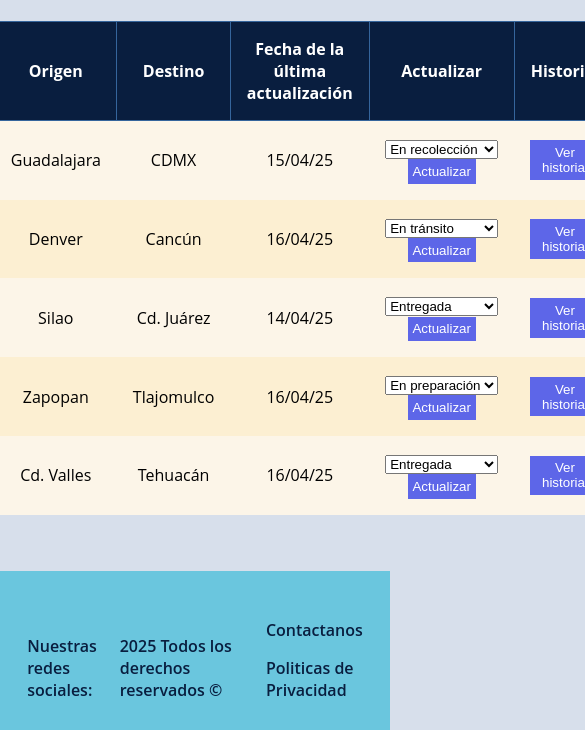
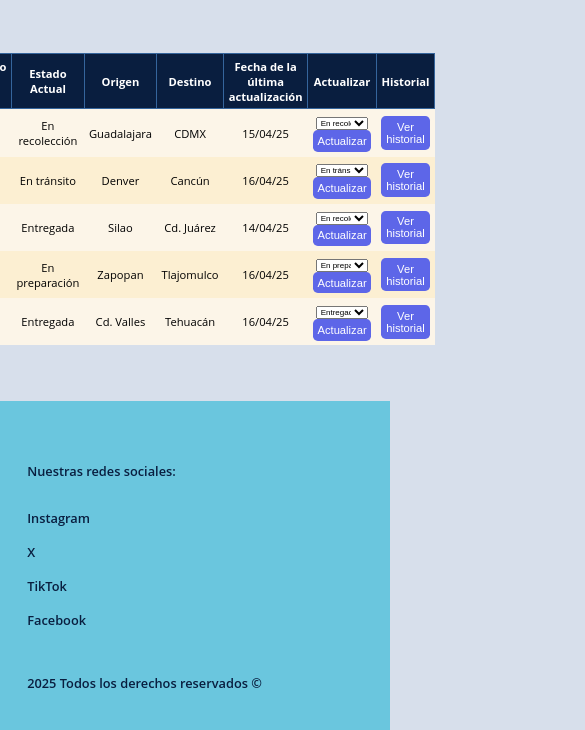
Before and after one commit to RandoMilos/ShippingHound, a plain HTML site: page guideList.html in a window 390 px wide. Shown: the part 195-925 px from the top of the page, 585 px wide, since content can reach past the window. Drawn offline with Linux system fonts and the light colour scheme.

Commit message:
Creation of new scss files and added responsivity

```diff
--- a/css/main.scss
+++ b/css/main.scss
@@ -1,19 +1,6 @@
-$hhPeach: #F0A956;
-$hhNightBlue:  #091E3F;
-$hhLightBlue:  #6AC6DE;
-$hhMidBlue: #5D66E8;
-$hhRed: #BF2C1F;
-$bgColor: #d7dfeb;
-$mainFont: 'Open Sans', sans-serif;
-$fontSize: 16px;
+@import "mixins.scss";
+@import "variables.scss";
 
-@mixin setflex($ai: center, $jc: center, $fd: row){
-    display: flex;
-    align-items: $ai;
-    justify-content: $jc;
-    box-sizing: border-box;
-    flex-direction: $fd;
-}
 
 html{
     font-family: $mainFont;
@@ -35,12 +22,26 @@ header{
     background-color: $hhNightBlue;
     nav{
         @include setflex;
+        @include respontTo(tablet){
+            @include setflex(space-around, space-around, row);
+        }
+        @include respontTo(laptop){
+            gap: .5rem;
+            padding: 1rem;
+        };
     }
     img{
         width: 7rem;
         padding: 2rem;
     }
     li{
+        @include respontTo(laptop){
+            font-weight: 600;
+            font-size: .8rem;
+        };
+        @include respontTo(tablet){
+            display: none;
+        }
         list-style: none;
         font-weight: 700;
         a{
@@ -53,6 +54,14 @@ header{
         padding: 0;
         gap: 3rem;
     }
+    .menuIcon{
+        display: none;
+        @include respontTo(tablet){
+            display: block;
+            width: 2rem;
+            color: $hhPeach;
+        };
+    }
 }
 
 main{
@@ -60,12 +69,19 @@ main{
         padding-top: 6rem;
         margin: 0;
         height: 100%;
+        @include respontTo(laptop){
+            padding-top: 8rem;
+        };
     }
     .mainTitle{ //Titulo principal de la pagina
         background-color: #05142e;
         margin: 0;
         &__text{
             color: #ebebeb;
+            @include respontTo(laptop){
+                font-size: .7rem;
+                padding: 0 1rem;
+            };
         }
         &__container{
             padding: 0;
@@ -86,9 +102,21 @@ main{
         .mainItemsContainer{ //Contenedor de los items de la sección de Estado general
             padding: 4rem 0;
             @include setflex(center, center, row);
+            @include respontTo(Bigtablet){
+                @include setflex(center, center, column);
+            };
             gap: 2rem;
             .mainItem{
-                width: 15%;
+                width: 20%;
+                @include respontTo(laptop){
+                    width: 30%;
+                };
+                @include respontTo(Bigtablet){
+                    width: 40%;
+                };
+                @include respontTo(tablet){
+                    width: 80%;
+                };
                 &__title{
                     background-color: $hhPeach;
                     border-top-left-radius: 1rem;
@@ -99,7 +127,10 @@ main{
                         text-align: center;
                         font-weight: 800;
                         color: #ffffff;
-                        font-size: 1.2rem;
+                        font-size: 1.1rem;
+                        @include respontTo(laptop){
+                            font-size: 1rem;
+                        };
                     }
                 }
                 &__info{
@@ -117,7 +148,7 @@ main{
             }
         }
         .homeInfo{ //Seccion de informacion sobre nosotros
-            background-image: linear-gradient(to right, rgb(235, 235, 235),rgb(235, 235, 235),rgb(235, 235, 235), rgb(121, 123, 253));
+            background-image: linear-gradient(to right, rgb(235, 235, 235),rgb(235, 235, 235),rgb(235, 235, 235), rgb(192, 194, 250));
             padding: 0;
             margin: 1rem;
             border-radius: .5rem;
@@ -132,6 +163,9 @@ main{
                     width: 300px;
                     border-top-right-radius: .5rem;
                     border-bottom-right-radius: .5rem;
+                    @include respontTo(tablet){
+                        display: none;
+                    };
                 }
             }
             &__textContainer{
@@ -141,6 +175,15 @@ main{
                 }
                 p{
                     font-size: 1.2rem;
+                }
+                @include respontTo(Bigtablet){
+                    p{
+                        font-size: .85rem;
+                    }
+                    h3{
+                        font-size: 1.1rem;
+                        font-weight: 500;
+                    }
                 }
             }
         }
@@ -153,12 +196,28 @@ main{
             }
             td{
                 padding: 1rem;
+                @include respontTo(Bigtablet){
+                    font-size: .8rem;
+                    padding: .5rem;
+                };
+                @include respontTo(tablet){
+                    font-size: .7rem;
+                    padding: .3rem;
+                };
             }
             th{
                 background-color: $hhNightBlue;
                 color: #ffffff;
                 padding: 1rem;
                 border: 1px solid #35659c;
+                @include respontTo(Bigtablet){
+                    font-size: .8rem;
+                    padding: .5rem;
+                };
+                @include respontTo(tablet){
+                    font-size: .7rem;
+                    padding: .3rem;
+                };
             }
             tr:nth-child(odd) {
                 background-color: #fcefd2;
@@ -171,7 +230,16 @@ main{
                 background-color: $hhMidBlue;
                 color: #ffffff;
                 padding: .3rem;
-                border-radius: .3   rem;
+                border-radius: .3rem;
+                @include respontTo(tablet){
+                    font-size: .7rem;
+                };
+            }
+            .selectEstado{
+                @include respontTo(tablet){
+                    font-size: .5rem;
+                    width: 90%;
+                };
             }
         }
         .createGuide{ //Seccion de Forumulario de creacion de guia
@@ -235,6 +303,9 @@ main{
                 padding-bottom: 1rem;
                 border-radius: 2.5rem;
                 margin-bottom: 10rem;
+                @include respontTo(Bigtablet){
+                    width: 80%;
+                };
             }
         }
         .guideHistoryContainer{
@@ -263,6 +334,13 @@ footer{
     color: $hhNightBlue;
     font-weight: 600;
     @include setflex(flex-start, space-around, row);
+    @include respontTo(tablet){
+        @include setflex(flex-start, center, column);
+        gap: 2rem;
+    }
+    @include respontTo(laptop){
+        font-size: .8rem;
+    }
     .socialNetworks{
         @include setflex(flex-start, center, column);
         gap: 1rem;
--- /dev/null
+++ b/css/mixins.scss
@@ -0,0 +1,33 @@
+@mixin setflex($ai: center, $jc: center, $fd: row){
+    display: flex;
+    align-items: $ai;
+    justify-content: $jc;
+    box-sizing: border-box;
+    flex-direction: $fd;
+}
+
+@mixin respontTo($bp){
+    @if $bp == 'laptop'{
+        @media (max-width: 1156px){
+            @content;
+        }
+    }@else if $bp == 'Bigtablet'{
+        @media (max-width:860px){
+            @content;
+        }
+    }@else if $bp == 'tablet'{
+        @media (max-width:665px){
+            @content;
+        }
+    }@else if $bp == 'mobile'{
+        @media (max-width: 480px){
+            @content;
+        }
+    }@else if $bp == 'desktop'{
+        @media (min-width: 1025px){
+            @content;
+        }
+    }@else {
+        @warn "No se ha definido el breakpoint para el mixin";
+    }
+}
--- /dev/null
+++ b/css/variables.scss
@@ -0,0 +1,8 @@
+$hhPeach: #F0A956;
+$hhNightBlue:  #091E3F;
+$hhLightBlue:  #6AC6DE;
+$hhMidBlue: #5D66E8;
+$hhRed: #BF2C1F;
+$bgColor: #d7dfeb;
+$mainFont: 'Open Sans', sans-serif;
+$fontSize: 16px;
--- a/guideList.html
+++ b/guideList.html
@@ -13,6 +13,7 @@
     <header>
         <nav>
             <ul>
+                <i><img class="menuIcon" src="img/menu.svg" alt="Icono menu"></i>
                 <li><a href="index.html">Inicio</a></li>
                 <li><a href="guideReg.html">Registro de Guías</a></li>
                 <li><a href="genStatus.html">Estado General</a></li>
@@ -50,7 +51,7 @@
                         <td>15/04/25</td>
                         <td>
                             <form>
-                                <select name="estado">
+                                <select name="estado" class="selectEstado">
                                     <option>En recolección</option>
                                     <option>En tránsito</option>
                                     <option>En preparación</option>
@@ -70,7 +71,7 @@
                         <td>16/04/25</td>
                         <td>
                             <form>
-                                <select name="estado">
+                                <select name="estado" class="selectEstado">
                                     <option>En recolección</option>
                                     <option selected>En tránsito</option>
                                     <option>En preparación</option>
@@ -90,11 +91,11 @@
                         <td>14/04/25</td>
                         <td>
                             <form>
-                                <select name="estado">
+                                <select name="estado" class="selectEstado">
                                     <option>En recolección</option>
                                     <option>En tránsito</option>
                                     <option>En preparación</option>
-                                    <option selected>Entregada</option>
+                                    <option>Entregada</option>
                                 </select>
                                 <button type="submit">Actualizar</button>
                             </form>
@@ -110,7 +111,7 @@
                         <td>16/04/25</td>
                         <td>
                             <form>
-                                <select name="estado">
+                                <select name="estado" class="selectEstado">
                                     <option>En recolección</option>
                                     <option>En tránsito</option>
                                     <option selected>En preparación</option>
@@ -130,7 +131,7 @@
                         <td>16/04/25</td>
                         <td>
                             <form>
-                                <select name="estado">
+                                <select name="estado" class="selectEstado">
                                     <option>En recolección</option>
                                     <option>En tránsito</option>
                                     <option>En preparación</option>
```
Also changed, not shown: genStatus.html (+1 -0 lines), guideHistory.html (+1 -0 lines), guideReg.html (+1 -0 lines), guideSearch.html (+1 -0 lines), index.html (+2 -0 lines), css/main.css, css/mixins.css (added), css/variables.css (added), img/menu.svg (added), 3 other files.
